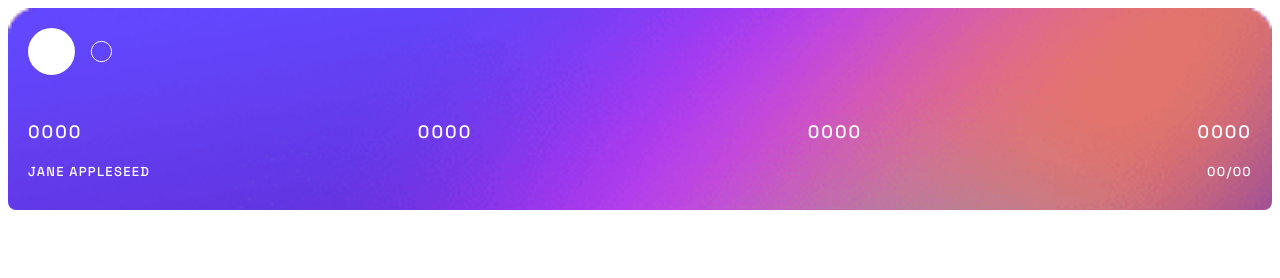
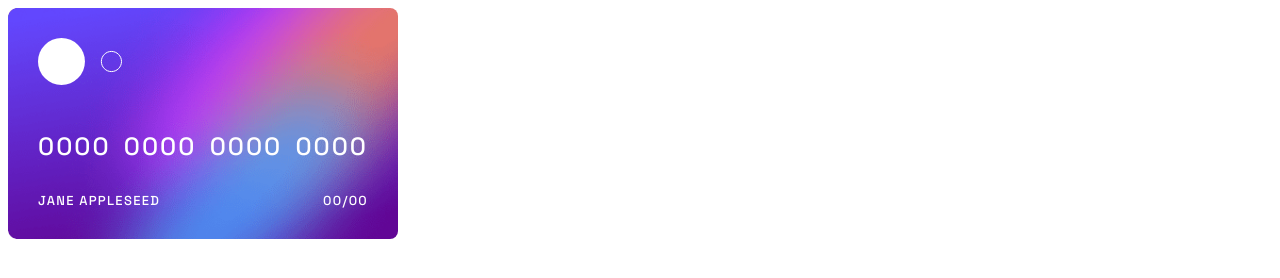
Before and after one commit to ankitrajxd/html-css-projects, a plain HTML site: page 12_card-detail-form/index.html in a window 1280 px wide. Drawn offline with Linux system fonts and the light colour scheme.

Commit message:
added some padding

```diff
--- a/12_card-detail-form/style.scss
+++ b/12_card-detail-form/style.scss
@@ -76,10 +76,11 @@ body {
 }
 
 .card-front{
+    max-width: 390px;
     background-image: url(images/bg-card-front.png);
     background-repeat: no-repeat;
     background-size: cover;
-    padding: 2rem;
+    padding: 3rem;
     border-radius: 8px;
     overflow: hidden;
 
@@ -91,7 +92,8 @@ body {
         justify-content: space-between;
         letter-spacing: 2px;
         margin-top: 4rem;
-        margin-bottom: 2rem;
+        margin-bottom: 3rem;
+        font-size: 2.5rem;
     }
 
     .card--details {
@@ -100,6 +102,5 @@ body {
         letter-spacing: 1.3px;
         display: flex;
         justify-content: space-between;
-        margin-bottom: 1rem;
     }
 }
```
Also changed, not shown: 12_card-detail-form/style.css, 1 other file.
